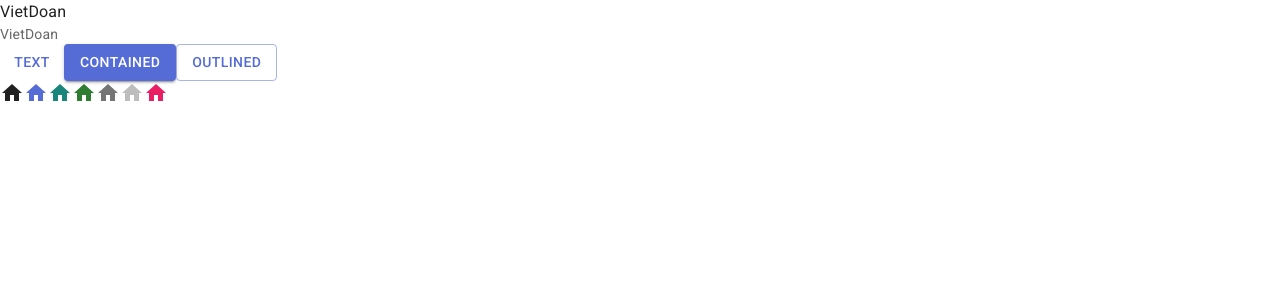
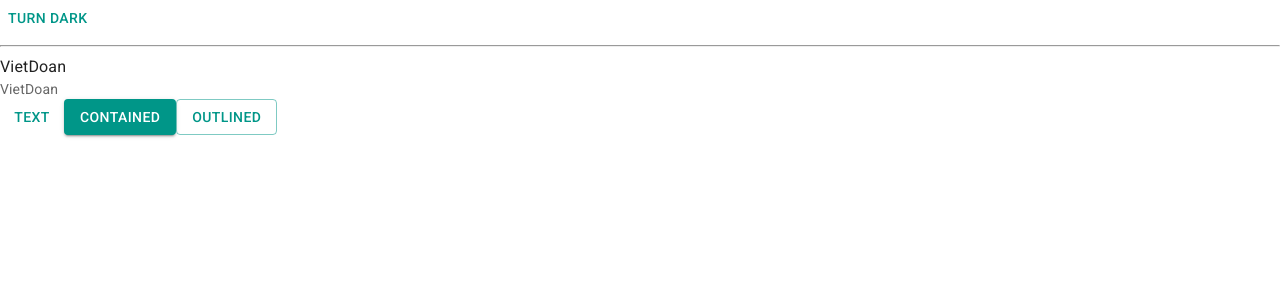
Before and after one commit to Gressi-177/trello-web, a React (Vite) app: page / in a window 1280 px wide. Shown: the top 300 px of the page. Built offline with nearby package versions, Linux system fonts and the light colour scheme.

Commit message:
chore: Update MUI theming and CSS baseline

```diff
--- a/src/App.jsx
+++ b/src/App.jsx
@@ -1,19 +1,25 @@
 import Button from '@mui/material/Button'
-import SvgIcon from '@mui/material/SvgIcon'
 import Typography from '@mui/material/Typography'
-import { pink } from '@mui/material/colors'
+import { useColorScheme } from '@mui/material/styles'
 
-function HomeIcon(props) {
+function ModeToggle() {
+  const { mode, setMode } = useColorScheme()
   return (
-    <SvgIcon {...props}>
-      <path d='M10 20v-6h4v6h5v-8h3L12 3 2 12h3v8z' />
-    </SvgIcon>
+    <Button
+      onClick={() => {
+        setMode(mode === 'light' ? 'dark' : 'light')
+      }}
+    >
+      {mode === 'light' ? 'Turn dark' : 'Turn light'}
+    </Button>
   )
 }
 
 function App() {
   return (
     <>
+      <ModeToggle />
+      <hr />
       <div>VietDoan</div>
       <Typography variant='body2' color='text.secondary'>
         VietDoan
@@ -21,15 +27,6 @@
       <Button variant='text'>Text</Button>
       <Button variant='contained'>Contained</Button>
       <Button variant='outlined'>Outlined</Button>
-
-      <br />
-      <HomeIcon />
-      <HomeIcon color='primary' />
-      <HomeIcon color='secondary' />
-      <HomeIcon color='success' />
-      <HomeIcon color='action' />
-      <HomeIcon color='disabled' />
-      <HomeIcon sx={{ color: pink[500] }} />
     </>
   )
 }
--- a/src/main.jsx
+++ b/src/main.jsx
@@ -1,5 +1,5 @@
 import CssBaseline from '@mui/material/CssBaseline'
-import { ThemeProvider } from '@mui/material/styles'
+import { Experimental_CssVarsProvider as CssVarsProvider } from '@mui/material/styles'
 import React from 'react'
 import ReactDOM from 'react-dom/client'
 import App from './App.jsx'
@@ -7,9 +7,9 @@
 
 ReactDOM.createRoot(document.getElementById('root')).render(
   <React.StrictMode>
-    <ThemeProvider theme={theme}>
+    <CssVarsProvider theme={theme}>
       <CssBaseline />
       <App />
-    </ThemeProvider>
+    </CssVarsProvider>
   </React.StrictMode>
 )
--- a/src/theme.js
+++ b/src/theme.js
@@ -1,19 +1,23 @@
-import { red } from '@mui/material/colors/'
-import { createTheme } from '@mui/material/styles'
+import { cyan, deepOrange, orange, teal } from '@mui/material/colors'
+import { experimental_extendTheme as extendTheme } from '@mui/material/styles'
 
 // Create a theme instance.
-const theme = createTheme({
-  palette: {
-    primary: {
-      main: '#556cd6'
+const theme = extendTheme({
+  colorSchemes: {
+    light: {
+      palette: {
+        primary: teal,
+        secondary: deepOrange
+      }
     },
-    secondary: {
-      main: '#19857b'
-    },
-    error: {
-      main: red.A400
+    dark: {
+      palette: {
+        primary: cyan,
+        secondary: orange
+      }
     }
   }
+  // ...other properties
 })
 
 export default theme
```
